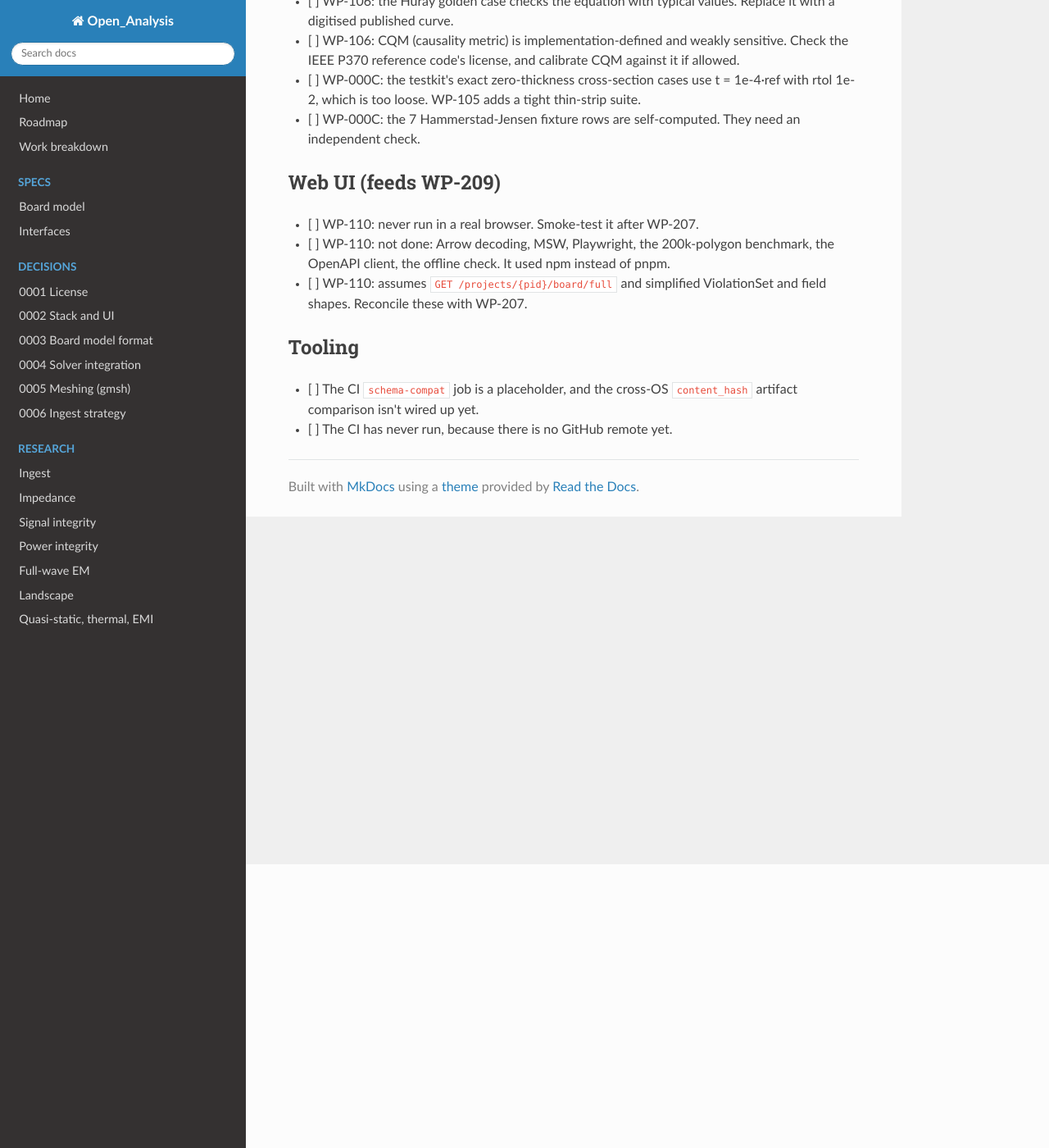
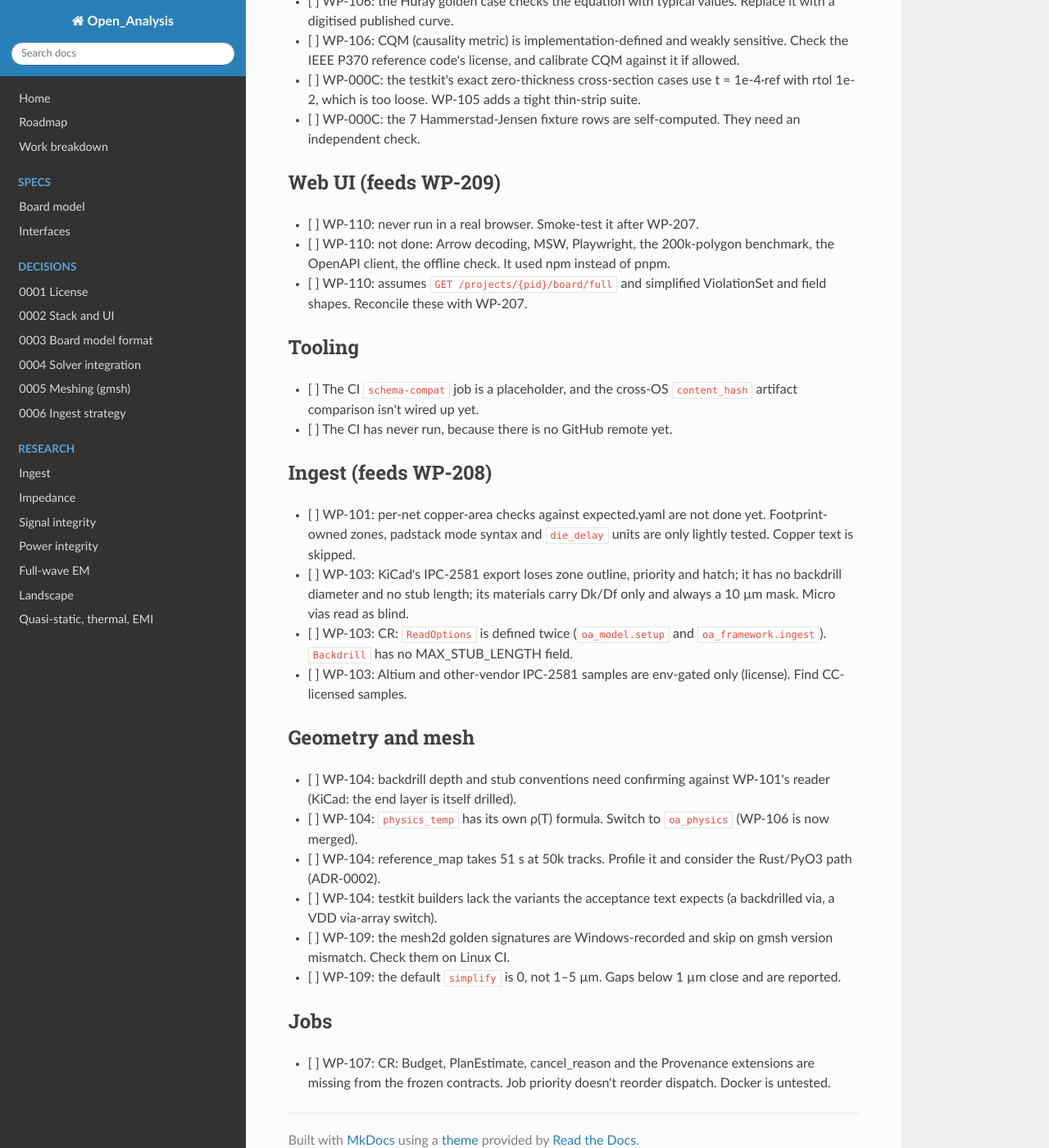
Before and after one commit to C-My-Code/Open_Analysis, an MkDocs documentation site: the page built from docs/FOLLOWUPS.md, in a window 1280 px wide and 1400 px high, scrolled down 346 px. Shown: the whole window at 82% size. Built offline with MkDocs 1.6.1, drawn with Linux system fonts in a browser that asks for light colours; nearby versions of some CDN libraries.

Commit message:
Follow-ups from WP-101/103/104/107/109
Co-Authored-By: Claude Opus 5.5 <noreply@anthropic.com>
Claude-Session: https://claude.ai/code/session_011igm87KKv2vvAPV69iyBbW

```diff
--- a/docs/FOLLOWUPS.md
+++ b/docs/FOLLOWUPS.md
@@ -17,3 +17,20 @@ The integrator tracks known gaps found while merging work packages here. Each it
 ## Tooling
 - [ ] The CI `schema-compat` job is a placeholder, and the cross-OS `content_hash` artifact comparison isn't wired up yet.
 - [ ] The CI has never run, because there is no GitHub remote yet.
+
+## Ingest (feeds WP-208)
+- [ ] WP-101: per-net copper-area checks against expected.yaml are not done yet. Footprint-owned zones, padstack mode syntax and `die_delay` units are only lightly tested. Copper text is skipped.
+- [ ] WP-103: KiCad's IPC-2581 export loses zone outline, priority and hatch; it has no backdrill diameter and no stub length; its materials carry Dk/Df only and always a 10 µm mask. Micro vias read as blind.
+- [ ] WP-103: CR: `ReadOptions` is defined twice (`oa_model.setup` and `oa_framework.ingest`). `Backdrill` has no MAX_STUB_LENGTH field.
+- [ ] WP-103: Altium and other-vendor IPC-2581 samples are env-gated only (license). Find CC-licensed samples.
+
+## Geometry and mesh
+- [ ] WP-104: backdrill depth and stub conventions need confirming against WP-101's reader (KiCad: the end layer is itself drilled).
+- [ ] WP-104: `physics_temp` has its own ρ(T) formula. Switch to `oa_physics` (WP-106 is now merged).
+- [ ] WP-104: reference_map takes 51 s at 50k tracks. Profile it and consider the Rust/PyO3 path (ADR-0002).
+- [ ] WP-104: testkit builders lack the variants the acceptance text expects (a backdrilled via, a VDD via-array switch).
+- [ ] WP-109: the mesh2d golden signatures are Windows-recorded and skip on gmsh version mismatch. Check them on Linux CI.
+- [ ] WP-109: the default `simplify` is 0, not 1–5 µm. Gaps below 1 µm close and are reported.
+
+## Jobs
+- [ ] WP-107: CR: Budget, PlanEstimate, cancel_reason and the Provenance extensions are missing from the frozen contracts. Job priority doesn't reorder dispatch. Docker is untested.
```
